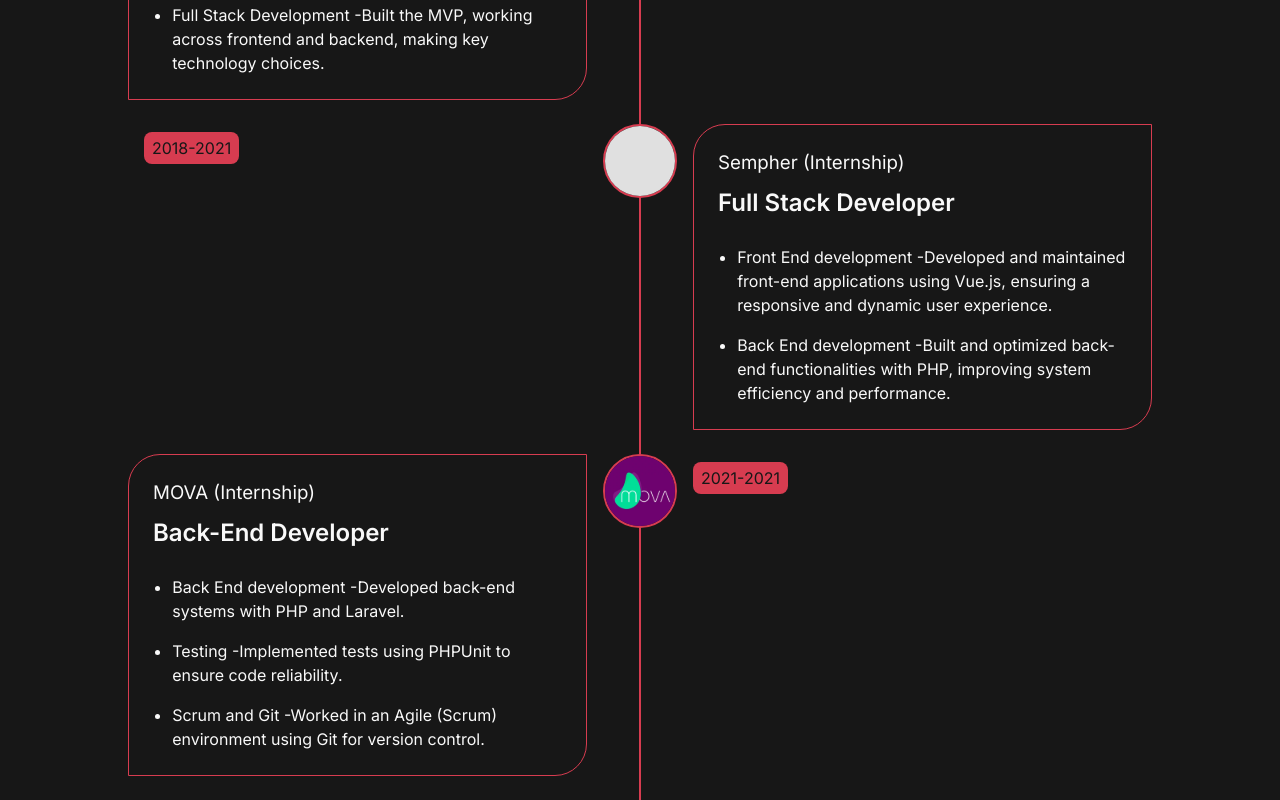
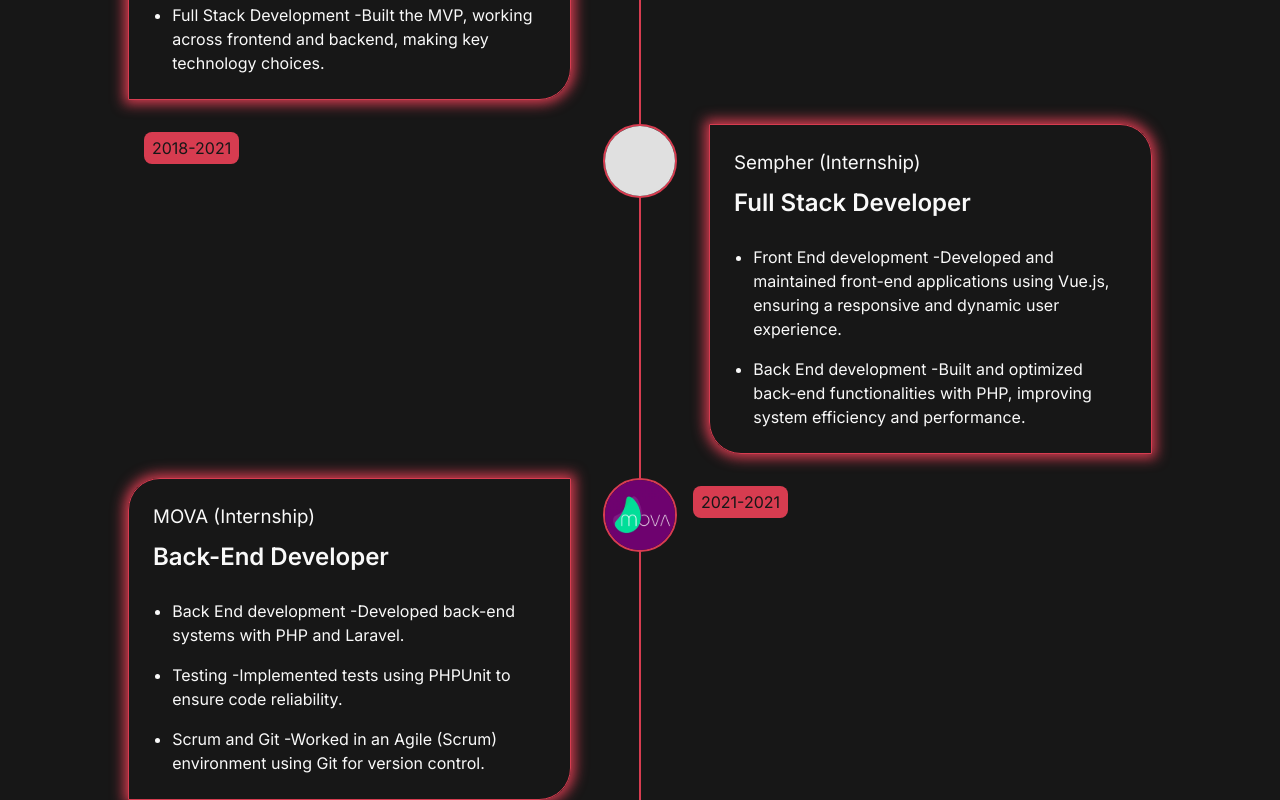
Before and after one commit to pedroblimaa/portfolio, a React (Vite) app: page /work in a window 1280 px wide. Shown: the part 1400-2200 px from the top of the page. Built offline with nearby package versions, Linux system fonts and the light colour scheme.

Commit message:
Add shadow and fix right cards border radius

```diff
--- a/src/components/ProjectCard/ProjectCard.scss
+++ b/src/components/ProjectCard/ProjectCard.scss
@@ -2,6 +2,7 @@
   display: flex;
   flex-direction: column;
   border: 1px solid var(--primary-color);
+  box-shadow: 0 0 0.8rem 0.25rem var(--primary-color);
   padding: 1.5rem;
   width: 18rem;
   height: auto;
--- a/src/components/TimelineItem/TimelineCard/TimelineCard.scss
+++ b/src/components/TimelineItem/TimelineCard/TimelineCard.scss
@@ -1,16 +1,20 @@
 .timeline-card {
   border: 1px solid var(--primary-color);
-  border-top-left-radius: 2rem;
-  border-bottom-right-radius: 2rem;
+  box-shadow: 0 0 0.8rem 0.25rem var(--primary-color);
+
   padding: 1.5rem;
   text-align: start;
 
   &.left {
-    margin-right: 1rem;
+    margin-right: 2rem;
+    border-top-left-radius: 2rem;
+    border-bottom-right-radius: 2rem;
   }
 
   &.right {
-    margin-left: 1rem;
+    margin-left: 2rem;
+    border-top-right-radius: 2rem;
+    border-bottom-left-radius: 2rem;
   }
 
   .company,
```
